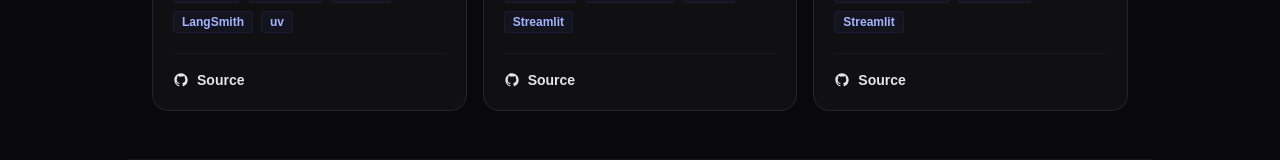
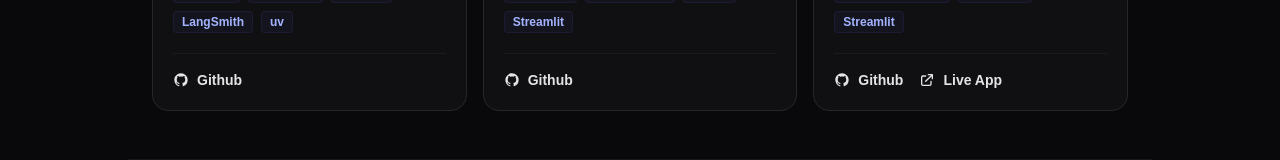
Before and after one commit to sharvin-shinde1108/Portfolio, a Next.js app: page / in a window 1280 px wide. Shown: the part 1163-1323 px from the top of the page. Built offline with nearby package versions, Linux system fonts and the light colour scheme.

Commit message:
Project app included

```diff
--- a/app/page.tsx
+++ b/app/page.tsx
@@ -78,6 +78,7 @@ export default function Page() {
         "Content-based recommendation system using NLP + cosine similarity to suggest similar movies, with TMDb integration to display posters in a Streamlit UI.",
       tech: ["Python", "NLP", "TF-IDF", "Cosine Similarity", "TMDb API", "Streamlit"],
       github: "https://github.com/sharvin-shinde1108/cinematch",
+      demo: "https://cinematch-mrs.streamlit.app/",
     },
   ];
 
@@ -226,7 +227,7 @@ export default function Page() {
                   <svg className="h-4 w-4" fill="currentColor" viewBox="0 0 24 24" aria-hidden="true">
                     <path fillRule="evenodd" d="M12 2C6.477 2 2 6.484 2 12.017c0 4.425 2.865 8.18 6.839 9.504.5.092.682-.217.682-.483 0-.237-.008-.868-.013-1.703-2.782.605-3.369-1.343-3.369-1.343-.454-1.158-1.11-1.466-1.11-1.466-.908-.62.069-.608.069-.608 1.003.07 1.531 1.032 1.531 1.032.892 1.53 2.341 1.088 2.91.832.092-.647.35-1.088.636-1.338-2.22-.253-4.555-1.113-4.555-4.951 0-1.093.39-1.988 1.029-2.688-.103-.253-.446-1.272.098-2.65 0 0 .84-.27 2.75 1.026A9.564 9.564 0 0112 6.844c.85.004 1.705.115 2.504.337 1.909-1.296 2.747-1.027 2.747-1.027.546 1.379.202 2.398.1 2.651.64.7 1.028 1.595 1.028 2.688 0 3.848-2.339 4.695-4.566 4.943.359.309.678.92.678 1.855 0 1.338-.012 2.419-.012 2.747 0 .268.18.58.688.482A10.019 10.019 0 0022 12.017C22 6.484 17.522 2 12 2z" clipRule="evenodd" />
                   </svg>
-                  Source
+                  Github
                 </a>
                 {p.demo && (
                   <a
@@ -238,7 +239,7 @@ export default function Page() {
                     <svg className="h-4 w-4" fill="none" viewBox="0 0 24 24" stroke="currentColor">
                        <path strokeLinecap="round" strokeLinejoin="round" strokeWidth={2} d="M10 6H6a2 2 0 00-2 2v10a2 2 0 002 2h10a2 2 0 002-2v-4M14 4h6m0 0v6m0-6L10 14" />
                     </svg>
-                    Live Demo
+                    Live App
                   </a>
                 )}
               </div>
--- a/package.json
+++ b/package.json
@@ -21,6 +21,7 @@
     "eslint": "^9",
     "eslint-config-next": "16.1.4",
     "tailwindcss": "^4",
-    "typescript": "^5"
+    "typescript": "^5",
+    "vercel": "^50.4.6"
   }
 }
```
Also changed, not shown: 2 other files (tests, documents, lock files or other folders).
